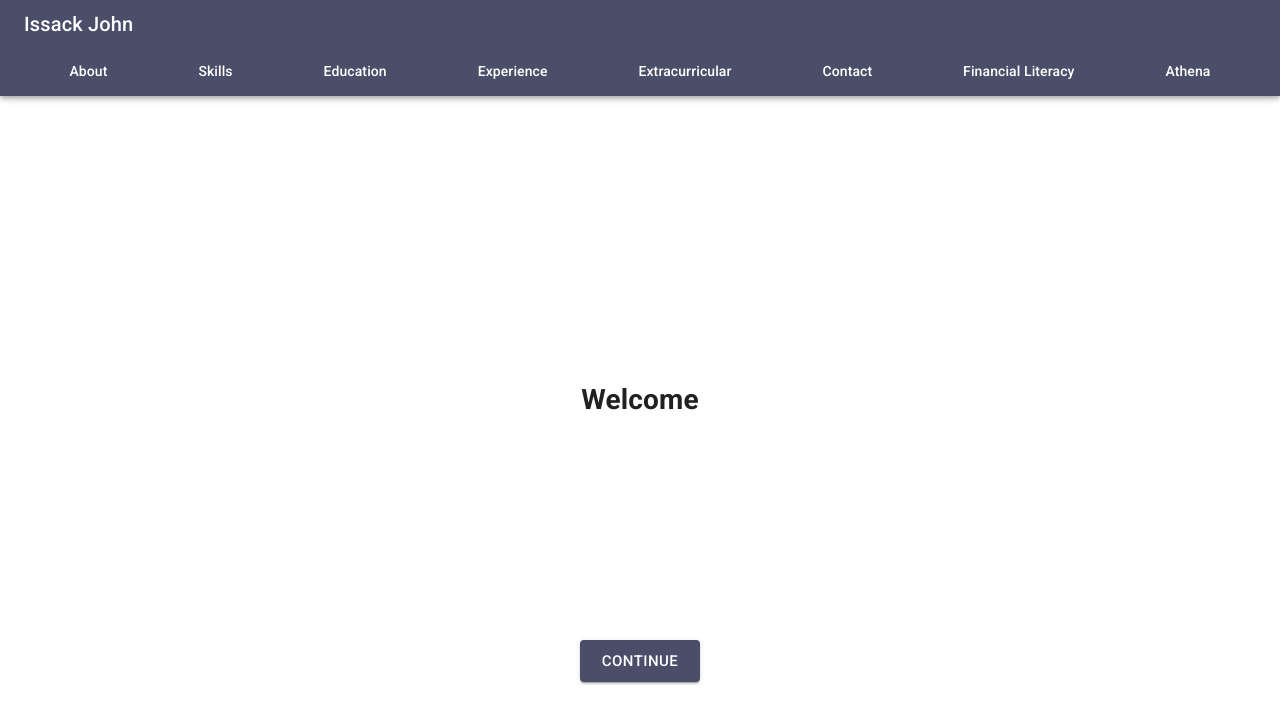
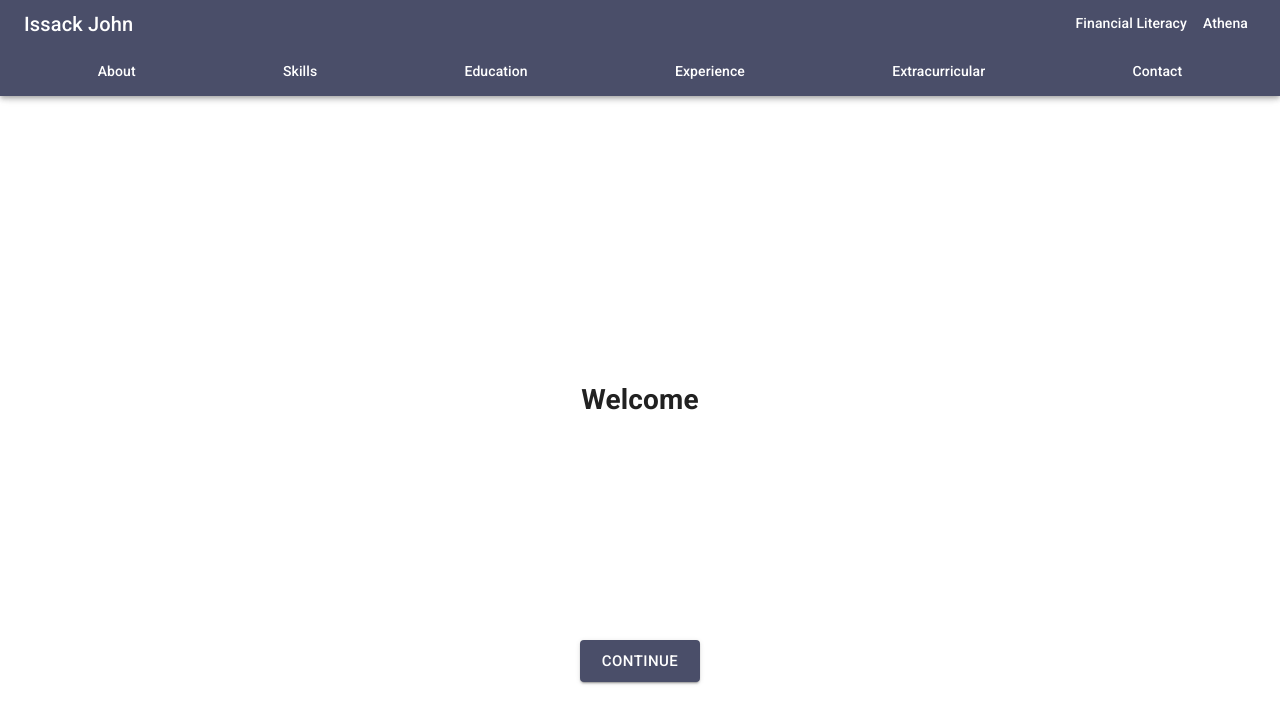
Before and after one commit to issackj1/react-site, a React (Create React App) app: page / in a window 1280 px wide. Shown: the top 724 px of the page. Built offline with nearby package versions, Linux system fonts and the light colour scheme.

Commit message:
styling fix Navbar

```diff
--- a/src/App.tsx
+++ b/src/App.tsx
@@ -6,7 +6,7 @@ import { Athena } from "./components/api/Athena";
 import { Link, Typography } from "@material-ui/core";
 import { FinancialLiteracy } from "./components/financialLiteracy/FinancialLiteracy";
 
-function Copyright() {
+const Copyright = () => {
 	return (
 		<Typography variant="body2" color="textSecondary" align="center">
 			{ 'Copyright © ' }
@@ -25,7 +25,7 @@ export default function App() {
 			<Switch>
 				<Route path={ "/project/:name" } component={ Project }/>
 				<Route path={ "/athena" } component={ Athena }/>
-				<Route path={ "/financialLiteracy" } component={ FinancialLiteracy }/>
+				<Route path={ "/financialLiteracy" } component={ FinancialLiteracy } Copyright={ () => Copyright() }/>
 				<Route path={ "/" } component={ Home } Copyright={ () => Copyright() }/>
 			</Switch>
 		</Router>
--- a/src/components/NavBar.tsx
+++ b/src/components/NavBar.tsx
@@ -1,6 +1,6 @@
 // @ts-nocheck
 import React from 'react';
-import { AppBar, Button, Container, Fab, Link, Toolbar, Typography, Zoom, } from "@material-ui/core";
+import { AppBar, Fab, Link, Toolbar, Typography, Zoom, } from "@material-ui/core";
 import { Parallax } from "react-spring/renderprops-addons";
 import { navProps } from "../constants";
 import { makeStyles } from "@material-ui/core/styles";
@@ -55,7 +55,7 @@ function ScrollTop() {
 
 	return (
 		<Zoom>
-			<div onClick={handleClick} role="presentation" className={classes.zoom}>
+			<div onClick={ handleClick } role="presentation" className={ classes.zoom }>
 				hi
 			</div>
 		</Zoom>
@@ -70,31 +70,32 @@ export const NavBar: React.FC<Props> = ({ parallax }) => {
 	return (
 		<div className={ classes.root }>
 			<AppBar position="static">
-				<Toolbar variant={"dense"} className={classes.toolbar}>
+				<Toolbar variant={ "dense" } className={ classes.toolbar }>
 					<Typography variant="h6" className={ classes.title }>
 						<Link underline={ "none" } color={ "inherit" } href={ "/" }>
 							Issack John
 						</Link>
 					</Typography>
+					<Link  noWrap underline={ "none" } className={ classes.toolbarLink } color={ "inherit" }
+					      href={ "/financialLiteracy" } variant={ "subtitle2" }>Financial Literacy</Link>
+					<Link noWrap underline={ "none" } className={ classes.toolbarLink } color={ "inherit" }
+					      href={ "/athena" } variant={ "subtitle2" }>Athena</Link>
 				</Toolbar>
-				<Toolbar variant={"dense"} className={classes.toolbarSecondary}>
-						{ navLinks.map(({ title }, i) => <Link noWrap
-						                                       underline={"none"}
-						                                       className={classes.toolbarLink}
-						                                       onClick={ () => parallax.scrollTo(i + 1) }
-						                                       key={ i }
-						                                       color="inherit" variant={"subtitle2"}>{ title }</Link>
-						) }
-						<Link noWrap underline={"none"} className={classes.toolbarLink} color={"inherit"} href={"/financialLiteracy"} variant={"subtitle2"}>Financial Literacy</Link>
-						<Link nowrap underline={"none"} className={classes.toolbarLink} color={"inherit"} href={"/athena"} variant={"subtitle2"}>Athena</Link>
+				<Toolbar variant={ "dense" } className={ classes.toolbarSecondary }>
+					{ navLinks.map(({ title }, i) => <Link noWrap
+					                                       underline={ "none" }
+					                                       className={ classes.toolbarLink }
+					                                       onClick={ () => parallax.scrollTo(i + 1) }
+					                                       key={ i }
+					                                       color="inherit" variant={ "subtitle2" }>{ title }</Link>
+					) }
 				</Toolbar>
 				<ScrollTop>
 					<Fab color="secondary" size="small" aria-label="scroll back to top">
-						<KeyboardArrowUpIcon />
+						<KeyboardArrowUpIcon/>
 					</Fab>
 				</ScrollTop>
 			</AppBar>
-
 		</div>
 	);
 };
--- a/src/components/financialLiteracy/FinancialLiteracy.tsx
+++ b/src/components/financialLiteracy/FinancialLiteracy.tsx
@@ -5,12 +5,14 @@ import { SimpleNavBar } from "../SimpleNavBar";
 import { Whimsical } from "./Whimsical";
 
 interface Props {
-
+	Copyright: () => () => JSX.Element
 }
 
-export const FinancialLiteracy: React.FC<Props> = () => {
+export const FinancialLiteracy: React.FC<Props> = (props) => {
 
 	const [isLoading, setIsLoading] = useState(false);
+	const { Copyright } = props;
+	console.log(Copyright)
 
 	return (
 		<Grid
@@ -30,8 +32,9 @@ export const FinancialLiteracy: React.FC<Props> = () => {
 						)
 						: (
 							<Switch>
-								<Route path={ "/" } component={ Whimsical }/>
+								<Route path={ "/" } component={ Whimsical } Copyright={ Copyright }/>
 							</Switch>
+
 						)
 				}
 			</Grid>
--- a/src/components/financialLiteracy/Whimsical.tsx
+++ b/src/components/financialLiteracy/Whimsical.tsx
@@ -20,6 +20,7 @@ import { makeStyles } from "@material-ui/core/styles";
 import { ExpandLess, ExpandMore, Mail, MonetizationOn } from "@material-ui/icons";
 
 interface Props {
+	Copyright: () => () => JSX.Element
 }
 
 const useStyles = makeStyles((theme: Theme) =>
@@ -39,6 +40,7 @@ function ListItemLink(props) {
 
 export const Whimsical: React.FC<Props> = (props) => {
 
+	const { Copyright } = props;
 	const { FintechApps, Newsletters } = AffiliateLinks;
 	const classes = useStyles();
 	const [open1, setOpen1] = React.useState(false);
@@ -55,10 +57,11 @@ export const Whimsical: React.FC<Props> = (props) => {
 		<Container maxWidth="lg">
 			<Box my={ 2 }>
 				<Typography color={ "textPrimary" } variant={ "h3" } align={ "center" }>Financial Literacy</Typography>
-				<Typography color={ "textPrimary" } variant={ "body1" } align={ "center" }><strong>Financial literacy</strong> is the
+				<Typography color={ "textPrimary" } variant={ "body1" } align={ "center" }><strong>Financial
+					literacy</strong> is the
 					ability to understand and effectively use various financial skills, including personal financial
 					management, budgeting, and investing.</Typography>
-				<Grid container item direction={ "column" }>
+				<Grid container item>
 					<List subheader={
 						<ListSubheader component={ "div" }>
 							FinTech Apps
@@ -86,7 +89,7 @@ export const Whimsical: React.FC<Props> = (props) => {
 						</Collapse>
 					</List>
 				</Grid>
-				<Grid container item direction={ "column" }>
+				<Grid container item>
 					<List subheader={
 						<ListSubheader component={ "div" }>
 							Others
@@ -114,8 +117,7 @@ export const Whimsical: React.FC<Props> = (props) => {
 						</Collapse>
 					</List>
 				</Grid>
-				<Grid container
-				      direction={ "row" } justify={ "center" }>
+				<Grid container justify={ "center" }>
 					<Iframe url="https://whimsical.com/embed/337yB3814c7Fs1JVmmqQGU"
 					        width={ "1600px" }
 					        height="500px"
@@ -124,6 +126,9 @@ export const Whimsical: React.FC<Props> = (props) => {
 					        display="initial"
 					        position="relative"/>
 				</Grid>
+				<Grid>
+					{ Copyright }
+				</Grid>
 			</Box>
 		</Container>)
 };
```
Also changed, not shown: 1 other file (tests, documents, lock files or other folders).
